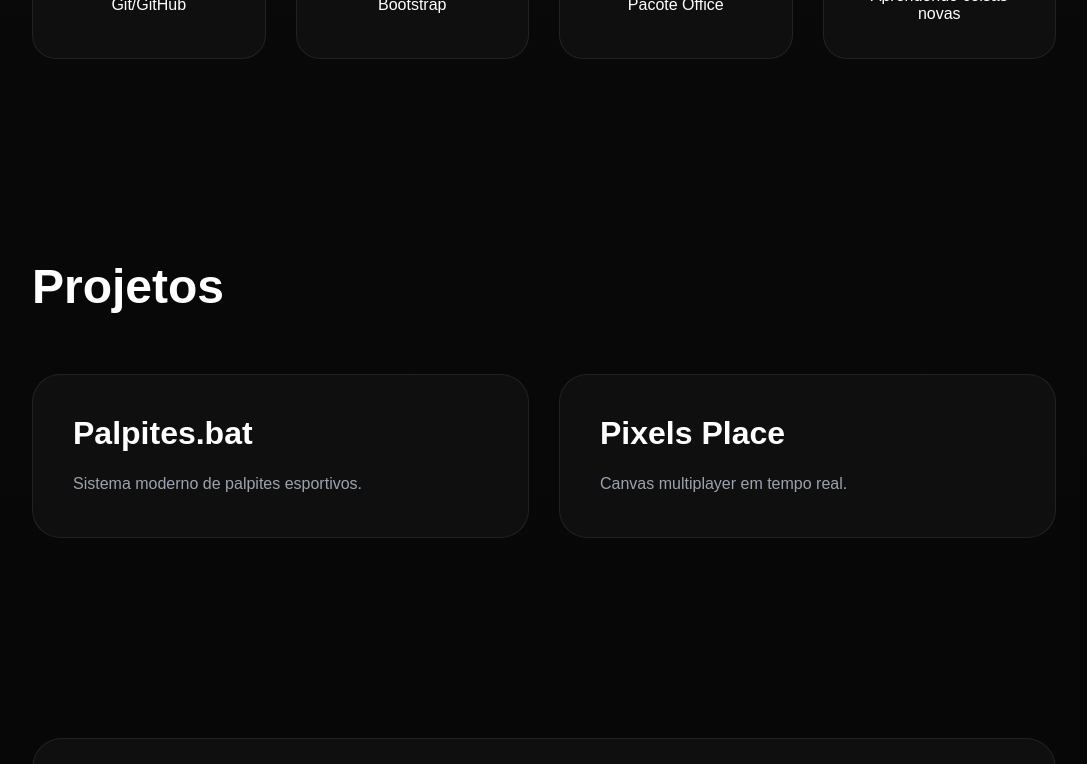
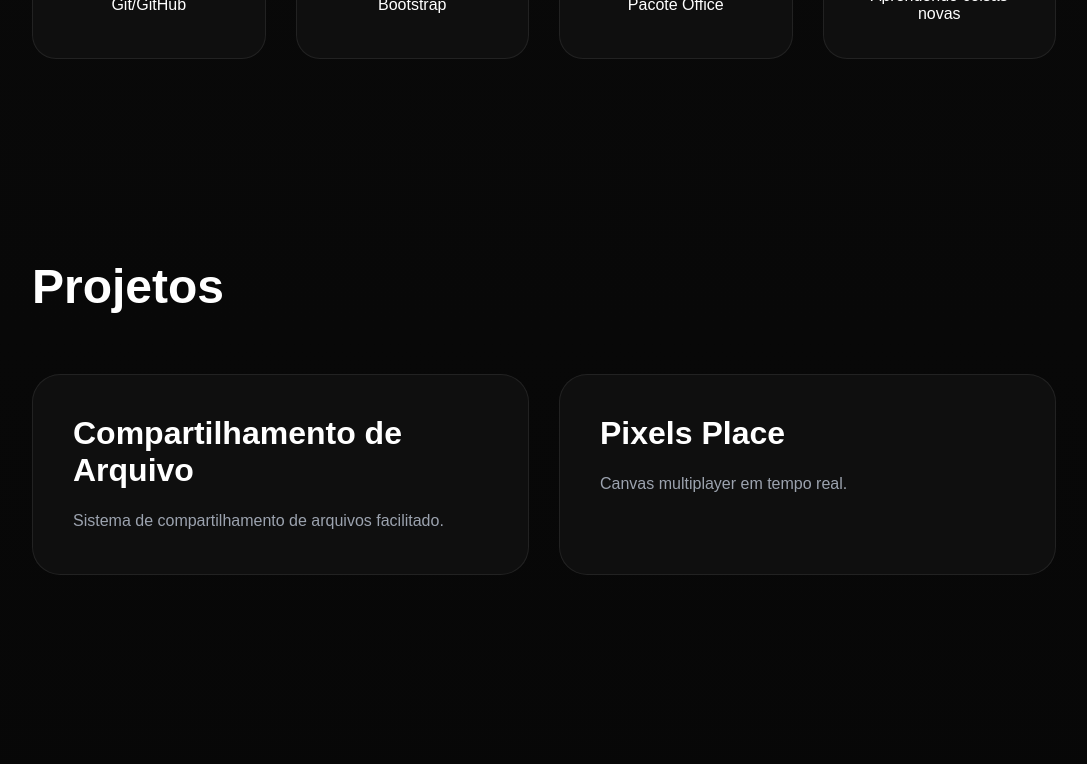
Before and after one commit to command-bat/tiagonl.dev, a Next.js app: page / in a window 1280 px wide. Shown: the part 1872-2636 px from the top of the page, without its empty margins (96-1183 px from the left). Built offline with nearby package versions, Linux system fonts and the light colour scheme.

Commit message:
troquei o projeto

```diff
--- a/src/data/projects.js
+++ b/src/data/projects.js
@@ -1,9 +1,15 @@
 const projects = [
+    // {
+    //     title: 'Palpites.bat',
+    //     description:
+    //         'Sistema moderno de palpites esportivos.',
+    //     url: 'https://palpites.commandbat.com.br/'
+    // },
     {
-        title: 'Palpites.bat',
+        title: 'Compartilhamento de Arquivo',
         description:
-            'Sistema moderno de palpites esportivos.',
-        url: 'https://palpites.commandbat.com.br/'
+            'Sistema de compartilhamento de arquivos facilitado.',
+        url: 'https://file.commandbat.com.br/'
     },
     {
         title: 'Pixels Place',
```
